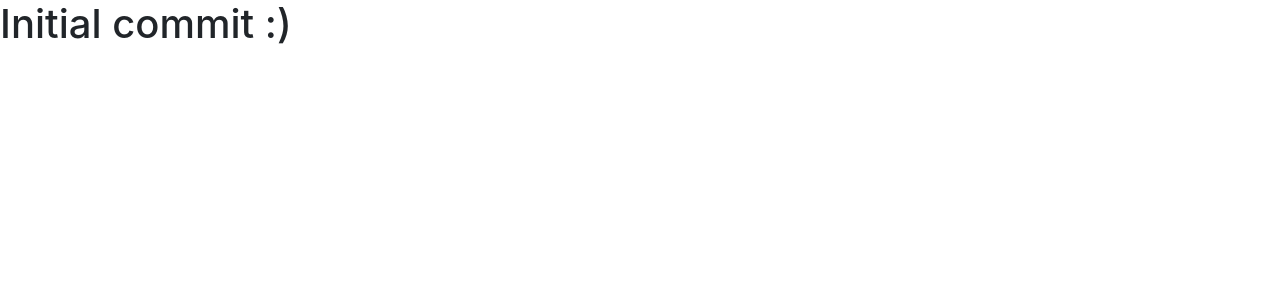
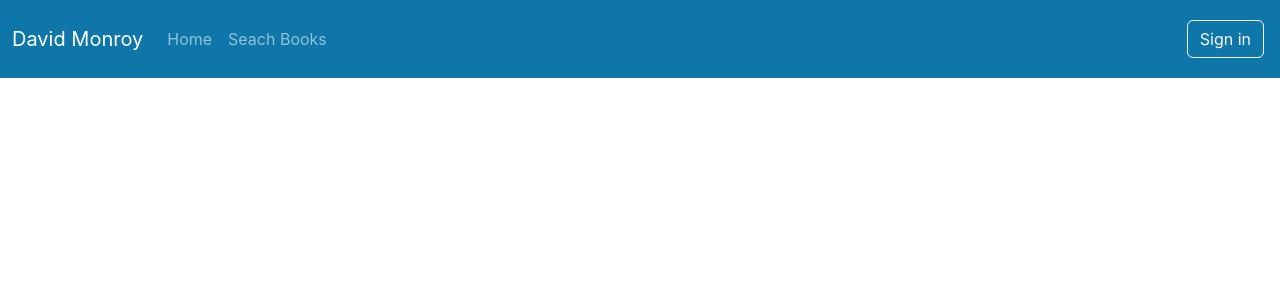
Before and after one commit to davidju17/SprintBootTest, a React (Create React App) app in the folder 03-frontend/react-library/: page / in a window 1280 px wide. Shown: the top 300 px of the page. Built offline with nearby package versions, Linux system fonts and the light colour scheme; the HTML template or start-up script is replaced by a standard one.

Commit message:
create nav in App.tsx

```diff
--- a/03-frontend/react-library/src/App.tsx
+++ b/03-frontend/react-library/src/App.tsx
@@ -3,9 +3,29 @@
 
 function App() {
   return (
-    <div className="App">
-      <h1>Initial commit :)</h1>
-    </div>
+    <nav className="navbar navbar-expand-lg navbar-dark main-color py-3">
+      <div className="container-fluid">
+        <span className='navbar-brand'>David Monroy</span>
+        <button className="navbar-toggler" type="button" data-bs-toggle="collapse" data-bs-target="#navbarNavDropdown" aria-controls="navbarNavDropdown" aria-expanded="false" aria-label="Toggle navigation">
+          <span className='navbar-toggler-icon'></span>
+        </button>
+        <div className='collapse navbar-collapse' id='navbarNavDropdown'>
+          <ul className='navbar-nav'>
+            <li className='nav-item'>
+              <a className='nav-link' href='#'>Home</a>
+            </li>
+            <li className='nav-item'>
+              <a className='nav-link' href='#'>Seach Books</a>
+            </li>
+          </ul>
+          <ul className='navbar-nav ms-auto'>
+            <li className='nav-item m-1'>
+              <a className='btn btn-outline-light' type='button' href='#'>Sign in</a>
+            </li>
+          </ul>
+        </div>
+      </div>
+    </nav>
   );
 }
 
```
